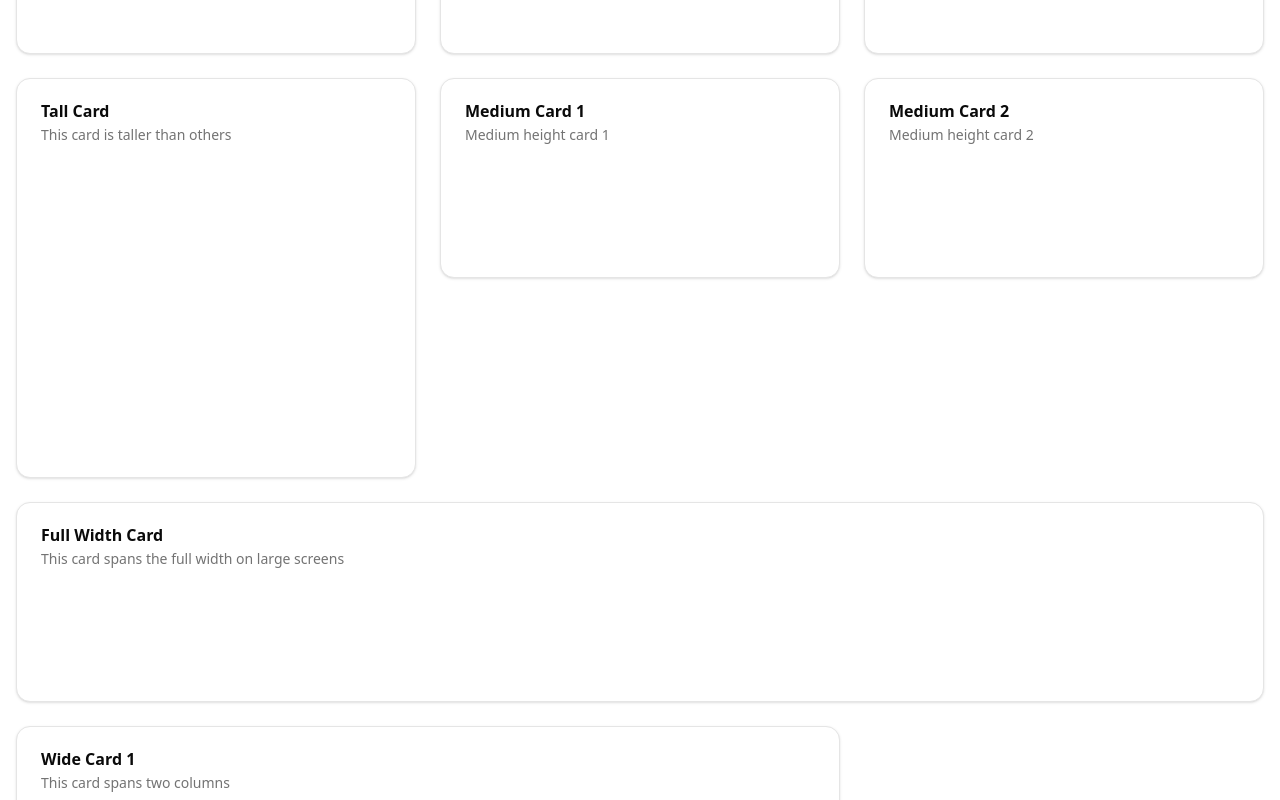
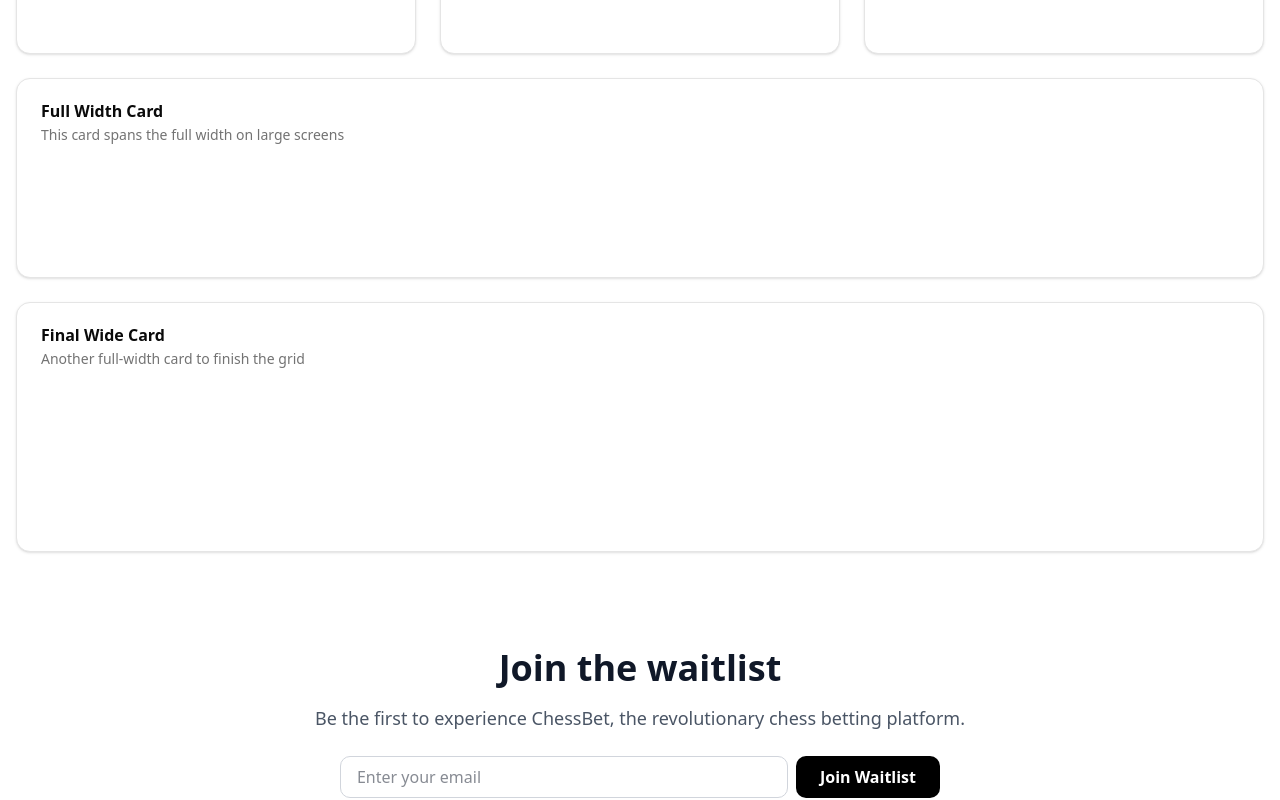
Before and after one commit to Not-Possible-Labs/platform-ui, a Next.js app: page / in a window 1280 px wide. Shown: the part 1180-1980 px from the top of the page. Built offline with nearby package versions, Linux system fonts and the light colour scheme.

Commit message:
Remove placeholder cards and add waitlist section with email signup form

```diff
--- a/src/app/page.tsx
+++ b/src/app/page.tsx
@@ -130,22 +130,22 @@
           ))}
 
           {/* Tall card */}
-          <Card className="h-[400px] hover:shadow-lg transition-shadow">
+         {/*  <Card className="h-[400px] hover:shadow-lg transition-shadow">
             <CardHeader>
               <CardTitle>Tall Card</CardTitle>
               <CardDescription>This card is taller than others</CardDescription>
             </CardHeader>
-          </Card>
+          </Card> */}
 
           {/* Two medium cards */}
-          {[1, 2].map((i) => (
+     {/*      {[1, 2].map((i) => (
             <Card key={`medium-${i}`} className="h-[200px] hover:shadow-lg transition-shadow">
               <CardHeader>
                 <CardTitle>Medium Card {i}</CardTitle>
                 <CardDescription>Medium height card {i}</CardDescription>
               </CardHeader>
             </Card>
-          ))}
+          ))} */}
 
           {/* Wide card spanning 3 columns */}
           <Card className="lg:col-span-3 h-[200px] hover:shadow-lg transition-shadow">
@@ -156,42 +156,42 @@
           </Card>
 
           {/* Two wide cards */}
-          {[1, 2].map((i) => (
+       {/*    {[1, 2].map((i) => (
             <Card key={`wide-${i}`} className="md:col-span-2 h-[280px] hover:shadow-lg transition-shadow">
               <CardHeader>
                 <CardTitle>Wide Card {i}</CardTitle>
                 <CardDescription>This card spans two columns</CardDescription>
               </CardHeader>
             </Card>
-          ))}
+          ))} */}
 
           {/* Three small cards */}
-          {[1, 2, 3].map((i) => (
+        {/*   {[1, 2, 3].map((i) => (
             <Card key={`small-${i}`} className="h-[180px] hover:shadow-lg transition-shadow">
               <CardHeader>
                 <CardTitle>Small Card {i}</CardTitle>
                 <CardDescription>Compact card design</CardDescription>
               </CardHeader>
             </Card>
-          ))}
+          ))} */}
 
           {/* Extra tall card */}
-          <Card className="md:col-span-2 h-[450px] hover:shadow-lg transition-shadow">
+      {/*     <Card className="md:col-span-2 h-[450px] hover:shadow-lg transition-shadow">
             <CardHeader>
               <CardTitle>Extra Tall Card</CardTitle>
               <CardDescription>This is our tallest card</CardDescription>
             </CardHeader>
-          </Card>
+          </Card> */}
 
           {/* Four medium cards */}
-          {[1, 2, 3, 4].map((i) => (
+        {/*   {[1, 2, 3, 4].map((i) => (
             <Card key={`extra-${i}`} className="h-[220px] hover:shadow-lg transition-shadow">
               <CardHeader>
                 <CardTitle>Extra Card {i}</CardTitle>
                 <CardDescription>Additional medium-sized card</CardDescription>
               </CardHeader>
             </Card>
-          ))}
+          ))} */}
 
           {/* Final wide card */}
           <Card className="lg:col-span-3 h-[250px] hover:shadow-lg transition-shadow">
@@ -201,6 +201,25 @@
             </CardHeader>
           </Card>
         </div>
+
+        <div className="max-w-2xl mx-auto mt-24">
+          <h2 className="text-3xl md:text-4xl font-bold text-center mb-4 text-gray-900 dark:text-white">
+            Join the waitlist
+          </h2>
+          <p className="text-lg text-gray-600 dark:text-gray-400 text-center mb-6">
+            Be the first to experience ChessBet, the revolutionary chess betting platform.
+          </p>
+          <div className="flex flex-col sm:flex-row gap-2 justify-center">
+            <input
+              type="email"
+              placeholder="Enter your email"
+              className="flex-1 max-w-md rounded-lg border border-gray-300 dark:border-neutral-800 focus:ring-2 focus:ring-blue-500 px-4 py-2 bg-white dark:bg-neutral-900 text-gray-900 dark:text-white"
+            />
+            <button className="bg-black hover:bg-neutral-800 text-white font-semibold py-2 px-6 rounded-lg transition-colors">
+              Join Waitlist
+            </button>
+          </div>
+        </div>
       </main>
 
       <Footer />
```
